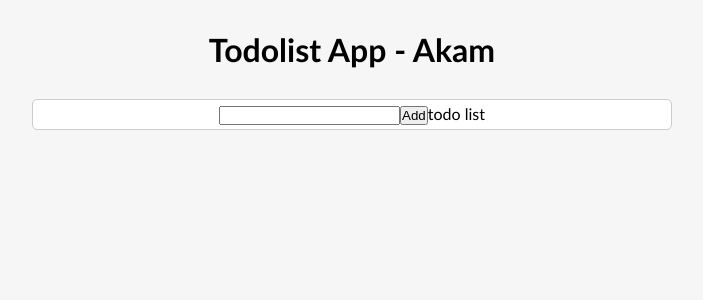
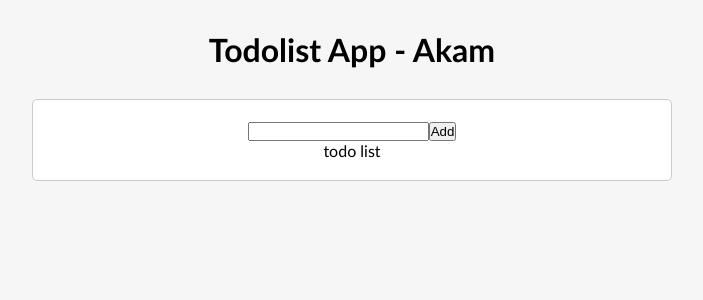
Before and after one commit to akamzandi/Todolist-App, a React (Create React App) app: page / in a window 1280 px wide. Shown: the top 300 px of the page, without its empty margins (288-991 px from the left). Built offline with nearby package versions, Linux system fonts and the light colour scheme.

Commit message:
minor change in App styles

```diff
--- a/src/App.css
+++ b/src/App.css
@@ -13,10 +13,11 @@
 
 .container {
   display: flex;
-  justify-content: center;
+  flex-direction: column;
+  align-items: center;
   width: 40rem;
   background-color: #fff;
   border: 1px solid #ccc;
   border-radius: 5px;
-  padding: 4px;
+  padding: 20px;
 }
```
